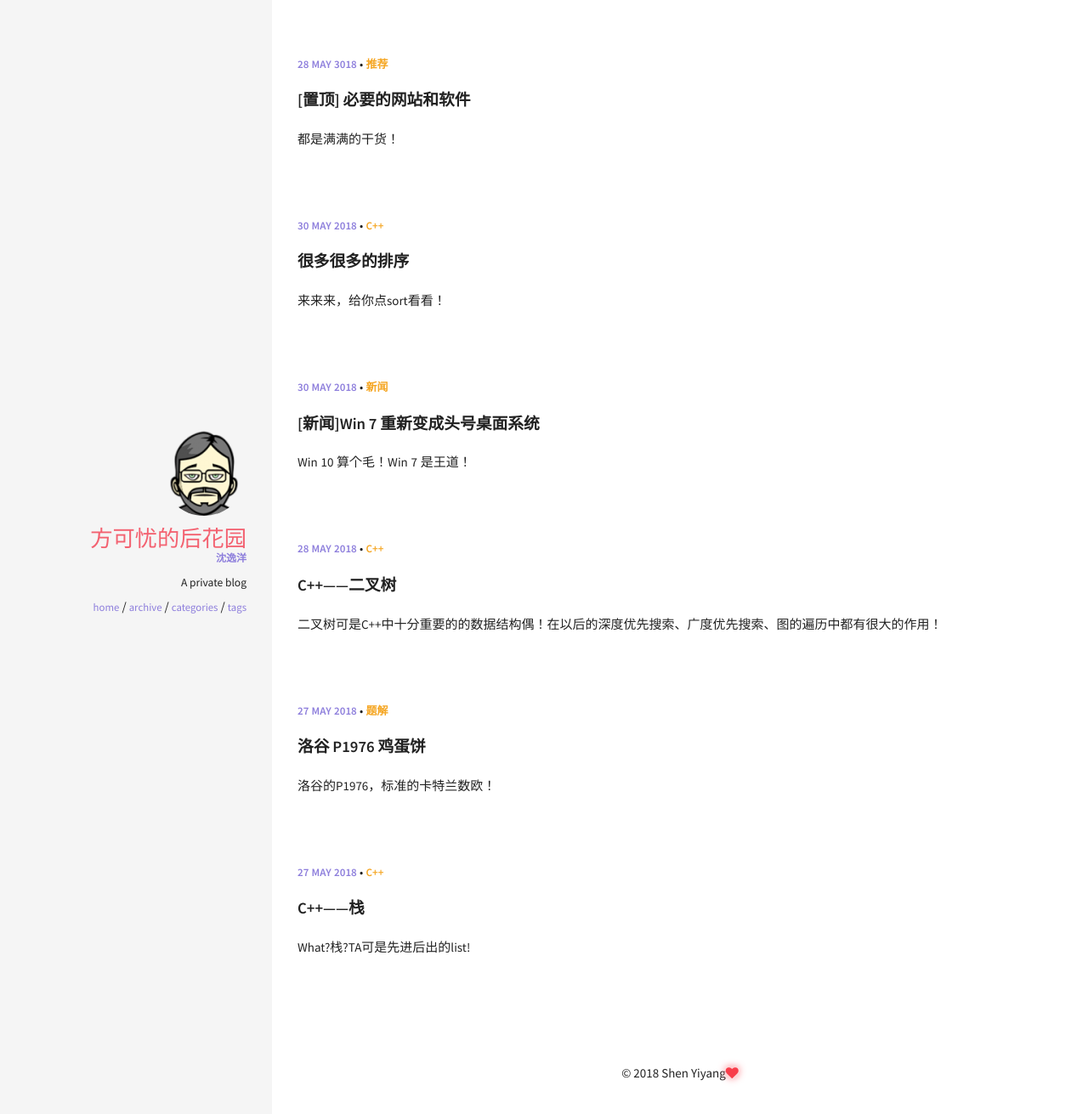
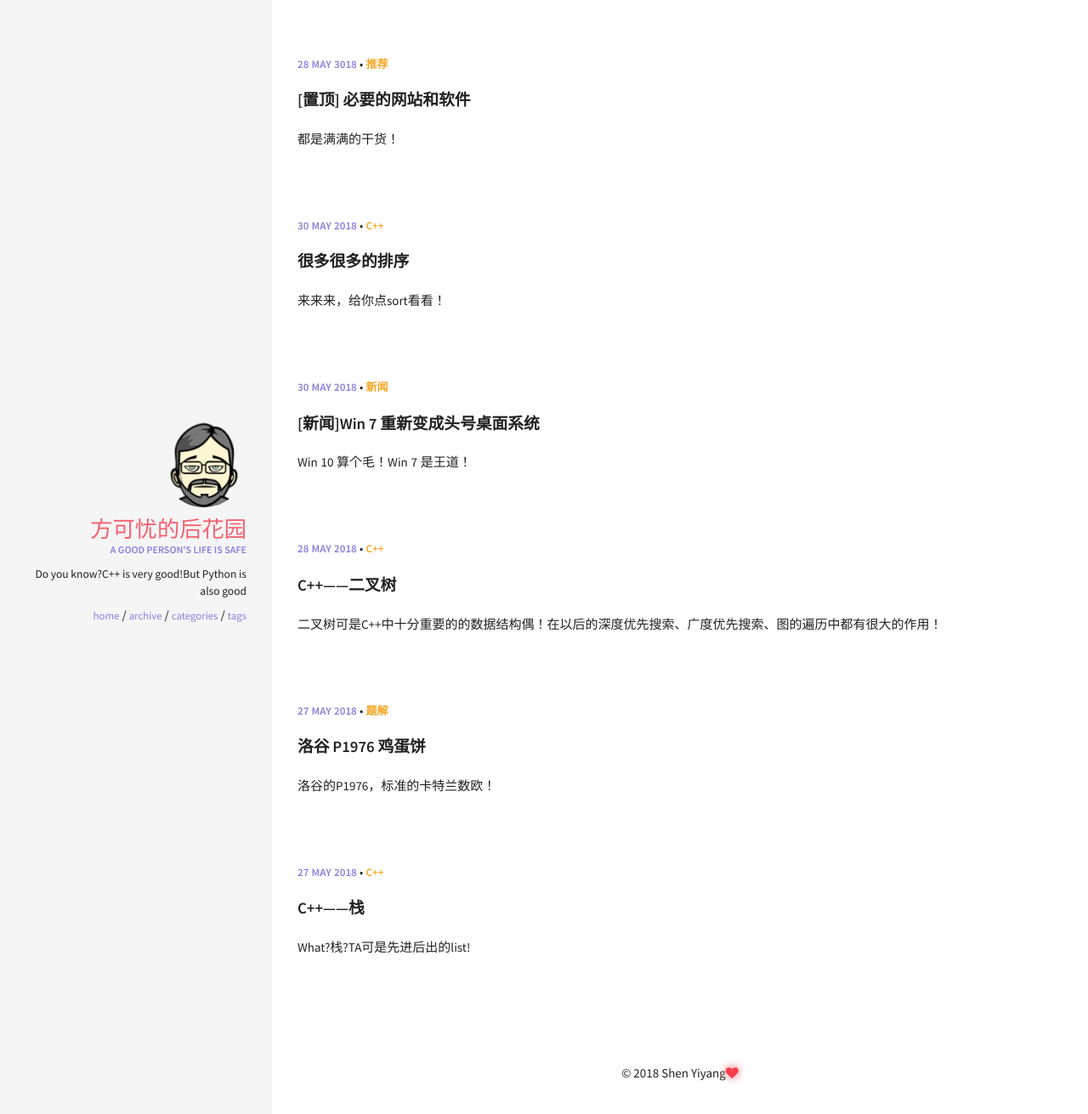
Before and after one commit to FangKeyou/FangKeyou.github.io, a Jekyll site: the page built from index.html, in a window 1280 px wide. Shown: the top 1311 px of the page at 85% size. Built offline with Jekyll 4.4.1, drawn with Linux system fonts in a browser that asks for light colours.

Commit message:
Update _config.yml

```diff
--- a/_config.yml
+++ b/_config.yml
@@ -35,8 +35,8 @@
 owner:
   name: 方可忧的后花园
   avatar: leonids-logo.png
-  job: "沈逸洋"
-  bio: "A private blog"
+  job: "A good person's life is safe"
+  bio: "Do you know?C++ is very good!But Python is also good"
   email:
   disqus-shortname:
   twitter: #username
```
